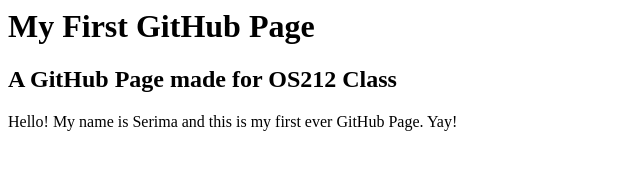
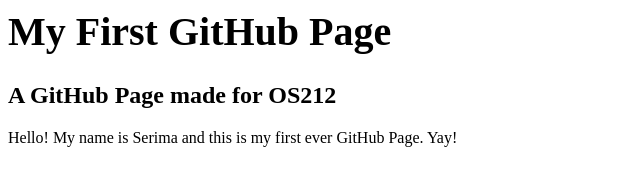
Before and after one commit to serimanrnsa/os212, a plain HTML site: page index.html in a window 1280 px wide. Shown: the whole page, without its empty margins (0-640 px from the left). Drawn offline with Linux system fonts and the light colour scheme.

Commit message:
Updating index.html

```diff
--- a/index.html
+++ b/index.html
@@ -1,8 +1,8 @@
-<!-- <style>
+<style>
     h1 {
         font-size: 40px;
     }
-</style> -->
+</style>
 <h1>My First GitHub Page</h1>
-<h2>A GitHub Page made for OS212 Class</h2>
+<h2>A GitHub Page made for OS212</h2>
 <p>Hello! My name is Serima and this is my first ever GitHub Page. Yay!</p>
```
